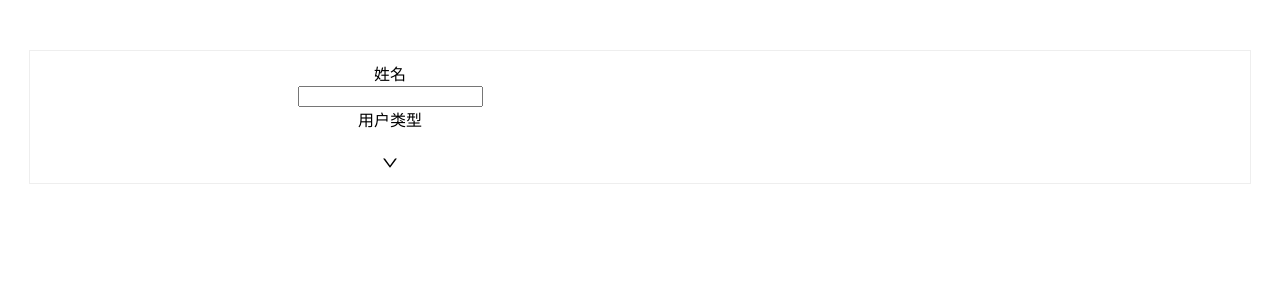
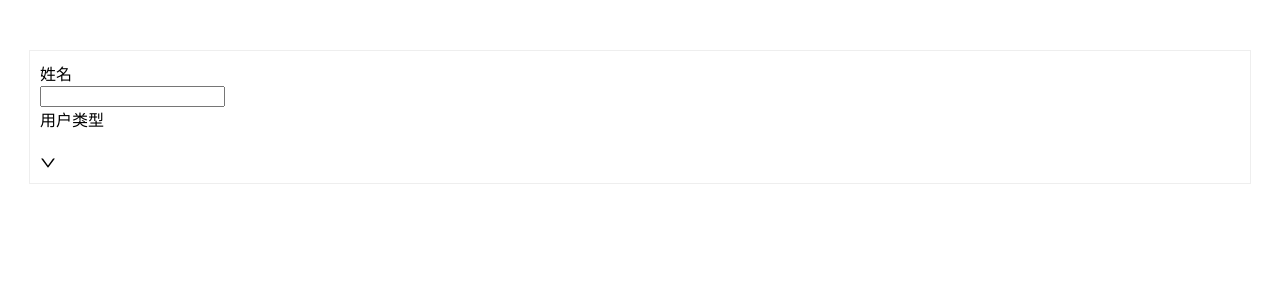
Before and after one commit to wanlijun/react-practice, a React (Vite) app: page / in a window 1280 px wide. Shown: the top 300 px of the page. Built offline with nearby package versions, Linux system fonts and the light colour scheme; the HTML template or start-up script is replaced by a standard one.

Commit message:
feat:完善select组件

```diff
--- a/src/App.css
+++ b/src/App.css
@@ -1,5 +1,4 @@
 .App {
-  text-align: center;
   width: 1200px;
   margin: 50px auto;
   padding: 10px;
--- a/src/App.tsx
+++ b/src/App.tsx
@@ -23,8 +23,7 @@ function App() {
           required: true,
           message: '请输入姓名',
         }
-      ],
-      options: []
+      ]
     },
     // 是否能满足只有SELECT的时候，才能传入options
     {
@@ -37,14 +36,24 @@ function App() {
           message: '请输入用户类型',
         }
       ],
+      labelKey: 'name',
+      valueKey: 'id',
+      onSelect: (value:string, options: object) => {
+        console.log(value, options)
+      },
+      renderLabel: (_, label, item) => {
+        return <span>{`${label}(${item.role})`}</span>
+      },
       options: [
         {
-          label: '企业服务经纪人',
-          value: 'agent'
+          name: '企业服务经纪人',
+          id: 1,
+          role: '中介'
         },
         {
-          label: '企业服务经纪人',
-          value: 'bank'
+          name: '银行服务经纪人',
+          id: 2,
+          role: 'bank'
         }
       ]
     }
--- a/src/components/BaseForm/BaseInput/index.tsx
+++ b/src/components/BaseForm/BaseInput/index.tsx
@@ -1,9 +1,12 @@
 import { Input, InputProps } from 'antd';
-import { FormItemType } from '../index';
 
 const BaseInput: React.FC<InputProps>  = (props) => {
+  const {
+    autoComplete,
+    ...remainProps
+  } = props;
   return (
-    <Input {...props}/>
+    <Input autoComplete={autoComplete || 'off'}  {...remainProps}/>
   )
 }
 export default BaseInput
--- a/src/components/BaseForm/BaseSelect/index.tsx
+++ b/src/components/BaseForm/BaseSelect/index.tsx
@@ -1,14 +1,51 @@
 import { Select, SelectProps } from 'antd';
-import {} from '../index.d';
+import type { BaseOptionType } from 'rc-select/lib/Select';
+import React from 'react';
 
-export interface ISelectProps extends SelectProps {
-  options: Array<{[propName: string]: string}>
+const Option = Select.Option;
+/**
+ * options的值：
+ * ［{label: '测试', value: '11'}］
+ * 也可是
+ * [{name: '测试', id: '11'}]
+ * name和id可以通过labelKey，　valueKey指定
+ * 那options的类型zen
+ */
+type IValue =  string | number | boolean
+interface IOptionItem {
+  [propName: string]: IValue
+}
+export interface ISelectProps<valueType = any > extends SelectProps<valueType, BaseOptionType > {
+  options: IOptionItem[]
   labelKey?: string;
   valueKey?: string;
+  renderLabel?: ( value: IValue, label: IValue, item: IOptionItem ) => string | React.ReactNode
 }
-const BaseSelect: React.FC<SelectProps>  = (props) => {
+const BaseSelect: React.FC<ISelectProps>  = (props) => {
+  const {
+    options,
+    labelKey = 'label',
+    valueKey = 'value',
+    renderLabel,
+    ...remainProps
+  } = props;
   return (
-    <Select></Select>
+    <Select {...remainProps} >
+      {
+        options.map((item, idx) => (
+          <Option
+            key={idx}
+            value={item[valueKey]}
+            data={item}>
+            {
+              renderLabel
+              ? renderLabel(item[valueKey], item[labelKey], item)
+              : item[labelKey]
+            }
+          </Option>
+        ))
+      }
+    </Select>
   )
 }
 export default BaseSelect
--- a/src/components/BaseForm/index.d.ts
+++ b/src/components/BaseForm/index.d.ts
@@ -1,5 +1,7 @@
 
 import { IGridLayout } from '../GridLayout';
+import { InputProps } from 'antd';
+import {　ISelectProps　} from './BaseSelect';
 export declare type IGridLayoutConfig = Omit<IGridLayout, 'children'>
 export enum FormItemType {
   INPUT = 'input',
@@ -8,12 +10,6 @@ export enum FormItemType {
   textarea = 'textarea'
 }
 export interface IBaseFormItem {
-   /**
-   *
-   * @description 类型
-   * @default  input
-   */
-  type?: FormItemType;
   /**
    * @description 标签名
    * @default  input
@@ -28,16 +24,23 @@ export interface IBaseFormItem {
    */
   rules?: any;
 }
-export interface IInputFormItem extends IBaseFormItem {}
-export interface ISelectFormItem extends IBaseFormItem  {
+export interface IInputFormItem extends IBaseFormItem, Omit<InputProps, 'name'> {
+/**
+   *
+   * @description 类型
+   * @default  input
+   */
+  type: FormItemType.INPUT;
+}
+export interface ISelectFormItem extends ISelectProps,IBaseFormItem  {
   /**
-   * @description 选项
+   *
+   * @description 类型
+   * @default  input
    */
-  options: Array<{[propName: string]: string}>
-  labelKey?: string;
-  valueKey?: string;
+  type: FormItemType.SELECT;
 }
-export type IFormItem = IInputFormItem|ISelectFormItem
+export type IFormItem = IInputFormItem | ISelectFormItem
 export interface IBaseForm {
   gridLayout: IGridLayoutConfig,
   config: Array<IFormItem>
--- a/src/components/BaseForm/index.tsx
+++ b/src/components/BaseForm/index.tsx
@@ -1,9 +1,9 @@
 
-import { Form, FormItemProps, InputProps } from 'antd';
-import React, { Children } from 'react';
+import { Form } from 'antd';
+import React from 'react';
 import BaseInput from './BaseInput';
 import BaseSelect from './BaseSelect';
-import GridLayout, { IGridLayout } from '../GridLayout';
+import GridLayout from '../GridLayout';
 import {
   FormItemType,
   IBaseForm
@@ -22,31 +22,40 @@ const BaseForm: React.FC<IBaseForm> = ({
   const [form] = Form.useForm();
   const renderFormItem = () => {
     return config.map((item) => {
-      const {
-        label,
-        name,
-        rules,
-        ...remainProps
-      } = item;
       switch (item.type) {
         case FormItemType.INPUT:
+          const {
+            label: inputLabel,
+            name: inputName,
+            rules: inputRules,
+            ...inputProps
+          } = item;
+
           return (
             <Form.Item
-             label={label}
-             name={name}
-             rules={rules}
+             key={inputName}
+             label={inputLabel}
+             name={inputName}
+             rules={inputRules}
             >
-              <BaseInput {...remainProps}/>
+              <BaseInput {...inputProps}/>
             </Form.Item>
           );
         case FormItemType.SELECT:
+          const {
+            label: selectLabel,
+            name: selectName,
+            rules: selectRules,
+            ...selectProps
+          } = item;
           return (
             <Form.Item
-              label={label}
-              name={name}
-              rules={rules}
+              key={selectName}
+              label={selectLabel}
+              name={selectName}
+              rules={selectRules}
             >
-              <BaseSelect {...remainProps}/>
+              <BaseSelect {...selectProps}/>
             </Form.Item>
           );
       }
```
